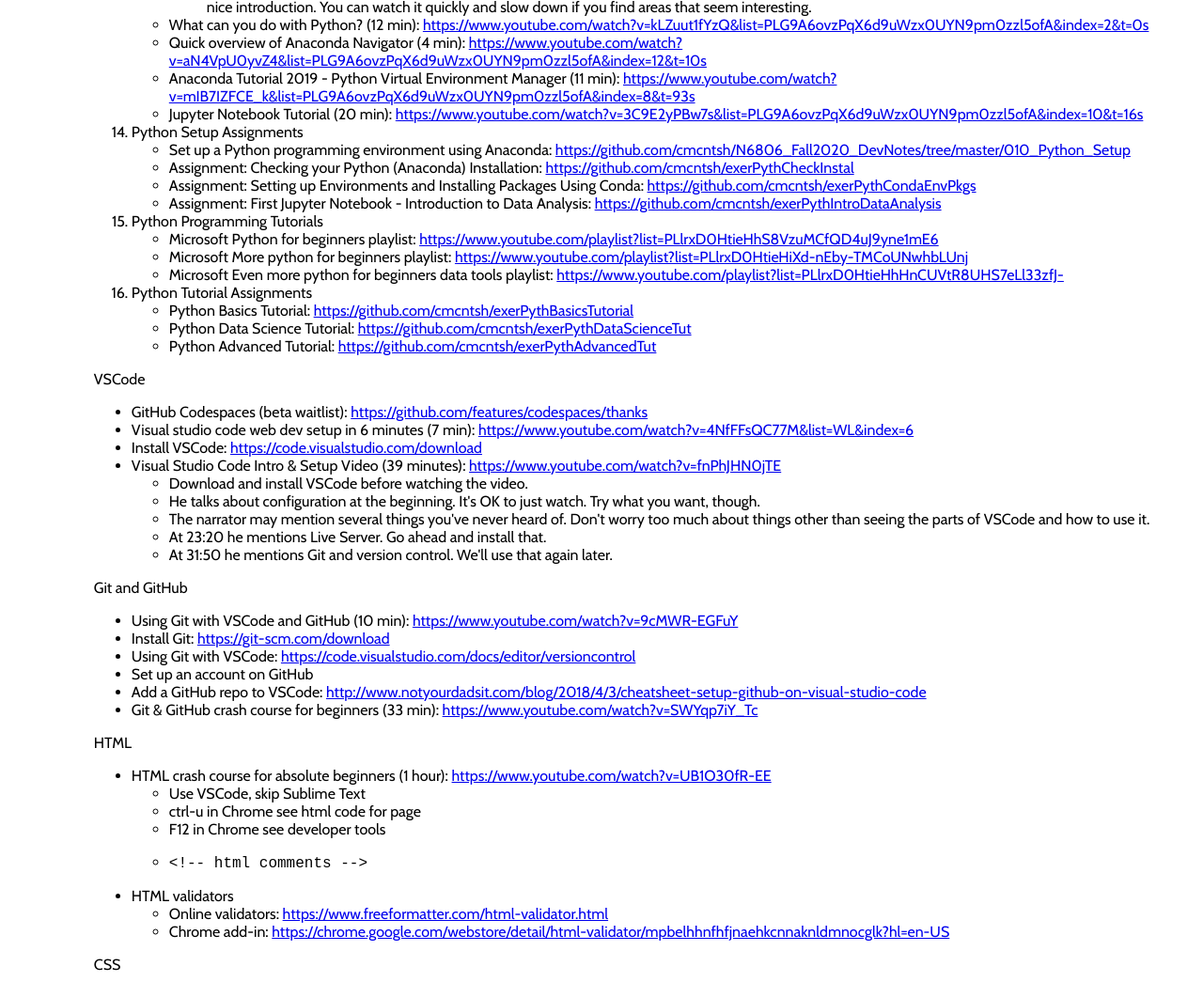
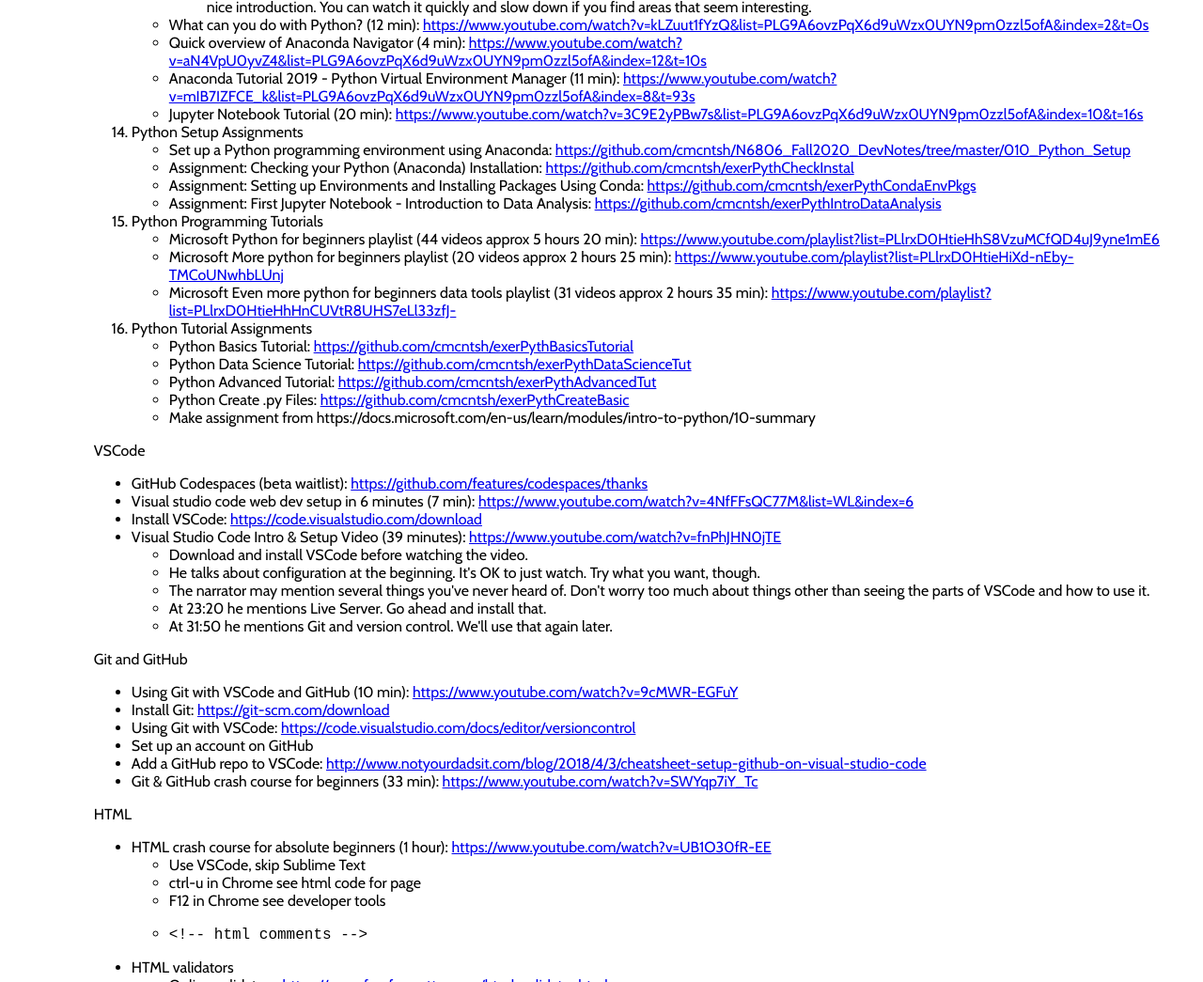
Before and after one commit to cmcntsh/dev_InformaticsContent, a plain HTML site: page pages_class_notes.html in a window 1280 px wide. Shown: the part 2360-3405 px from the top of the page at 94% size. Drawn offline with nearby package versions, Linux system fonts and the light colour scheme.

Commit message:
update assignments

```diff
--- a/pages_class_notes.html
+++ b/pages_class_notes.html
@@ -187,9 +187,9 @@
                     </ul>
                     <li>Python Programming Tutorials</li>
                     <ul>
-                        <li>Microsoft Python for beginners playlist: <a href="https://www.youtube.com/playlist?list=PLlrxD0HtieHhS8VzuMCfQD4uJ9yne1mE6" target="_blank" rel="noopener noreferrer">https://www.youtube.com/playlist?list=PLlrxD0HtieHhS8VzuMCfQD4uJ9yne1mE6</a></li>
-                        <li>Microsoft More python for beginners playlist: <a href="https://www.youtube.com/playlist?list=PLlrxD0HtieHiXd-nEby-TMCoUNwhbLUnj" target="_blank" rel="noopener noreferrer">https://www.youtube.com/playlist?list=PLlrxD0HtieHiXd-nEby-TMCoUNwhbLUnj</a></li>
-                        <li>Microsoft Even more python for beginners data tools playlist: <a href="https://www.youtube.com/playlist?list=PLlrxD0HtieHhHnCUVtR8UHS7eLl33zfJ-" target="_blank" rel="noopener noreferrer">https://www.youtube.com/playlist?list=PLlrxD0HtieHhHnCUVtR8UHS7eLl33zfJ-</a></li>
+                        <li>Microsoft Python for beginners playlist (44 videos approx 5 hours 20 min): <a href="https://www.youtube.com/playlist?list=PLlrxD0HtieHhS8VzuMCfQD4uJ9yne1mE6" target="_blank" rel="noopener noreferrer">https://www.youtube.com/playlist?list=PLlrxD0HtieHhS8VzuMCfQD4uJ9yne1mE6</a></li>
+                        <li>Microsoft More python for beginners playlist (20 videos approx 2 hours 25 min): <a href="https://www.youtube.com/playlist?list=PLlrxD0HtieHiXd-nEby-TMCoUNwhbLUnj" target="_blank" rel="noopener noreferrer">https://www.youtube.com/playlist?list=PLlrxD0HtieHiXd-nEby-TMCoUNwhbLUnj</a></li>
+                        <li>Microsoft Even more python for beginners data tools playlist (31 videos approx 2 hours 35 min): <a href="https://www.youtube.com/playlist?list=PLlrxD0HtieHhHnCUVtR8UHS7eLl33zfJ-" target="_blank" rel="noopener noreferrer">https://www.youtube.com/playlist?list=PLlrxD0HtieHhHnCUVtR8UHS7eLl33zfJ-</a></li>
 
                     </ul>
                     <li>Python Tutorial Assignments</li>
@@ -197,6 +197,8 @@
                         <li>Python Basics Tutorial: <a href="https://github.com/cmcntsh/exerPythBasicsTutorial" target="_blank" rel="noopener noreferrer">https://github.com/cmcntsh/exerPythBasicsTutorial</a></li>
                         <li>Python Data Science Tutorial: <a href="https://github.com/cmcntsh/exerPythDataScienceTut" target="_blank" rel="noopener noreferrer">https://github.com/cmcntsh/exerPythDataScienceTut</a></li>
                         <li>Python Advanced Tutorial: <a href="https://github.com/cmcntsh/exerPythAdvancedTut" target="_blank" rel="noopener noreferrer">https://github.com/cmcntsh/exerPythAdvancedTut</a></li>
+                        <li>Python Create .py Files: <a href="https://github.com/cmcntsh/exerPythCreateBasic" target="_blank" rel="noopener noreferrer">https://github.com/cmcntsh/exerPythCreateBasic</a></li>
+                        <li>Make assignment from https://docs.microsoft.com/en-us/learn/modules/intro-to-python/10-summary</li>
                     </ul>
                 </ol>
             </p>
```
